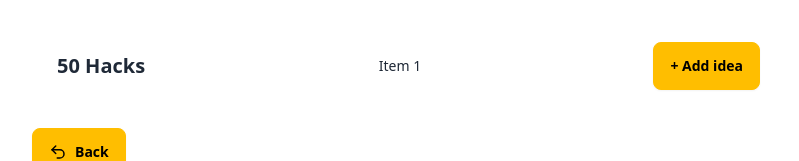
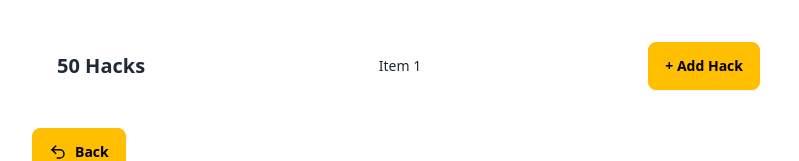
Before and after one commit to moamer-dev/50-Hacks-clone-React-App, a React (Vite) app: page /new in a window 1280 px wide. Shown: the top 161 px of the page, without its empty margins (240-1039 px from the left). Built offline with nearby package versions, Linux system fonts and the light colour scheme.

Commit message:
feat: extend navigation

```diff
--- a/src/Components/NavBar.jsx
+++ b/src/Components/NavBar.jsx
@@ -1,6 +1,10 @@
 import React from 'react'
+import { useNavigate } from 'react-router-dom';
+
 
 function NavBar() {
+    const navigation = useNavigate();
+
     return (
         <div className="navbar bg-base-100">
             <div className="navbar-start">
@@ -20,7 +24,7 @@ function NavBar() {
                 </ul>
             </div>
             <div className="navbar-end">
-                <a className="btn btn-warning">+ Add idea</a>
+                <a onClick={() => navigation('/new')} className="btn btn-warning">+ Add Hack</a>
             </div>
         </div>
     )
```
